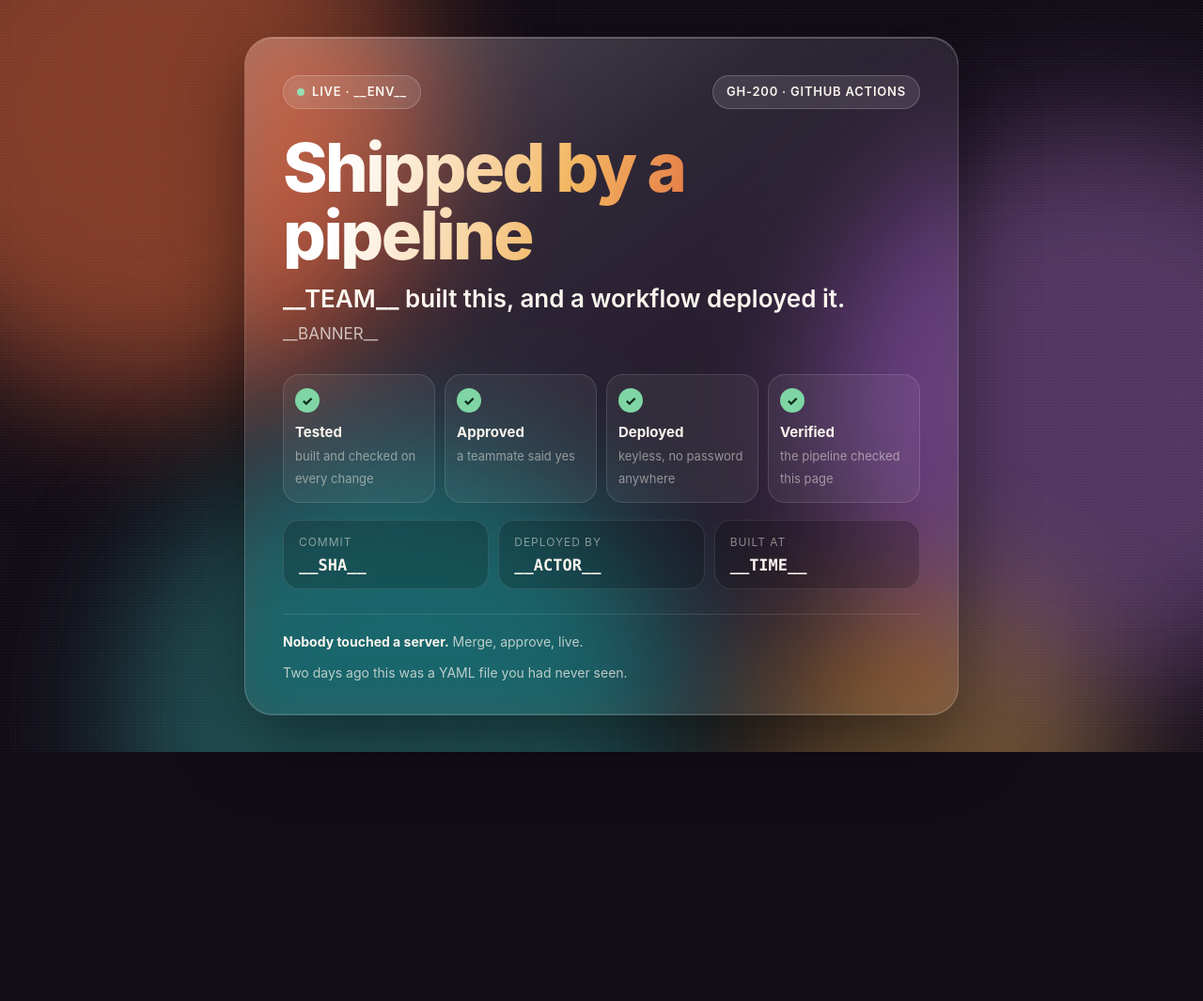
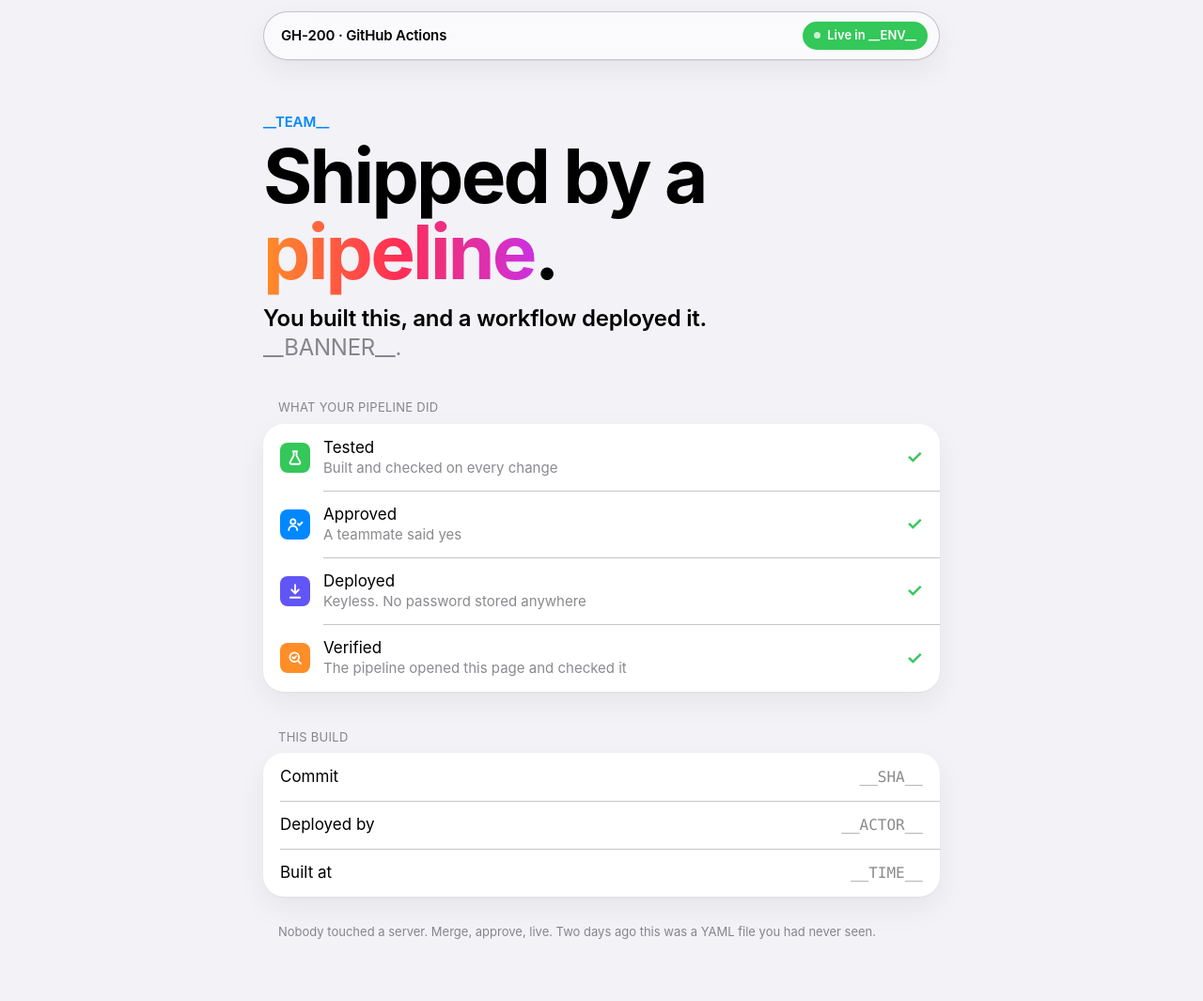
Before and after one commit to Greyisheep/gh-200-team-app, a plain HTML site: page app/index.html in a window 1280 px wide. Shown: the whole page at 94% size. Before the commit the page ends 800 px from the top, so only its background shows below. Drawn offline with Linux system fonts and the light colour scheme.

Commit message:
Page: Apple HIG system colours, grouped lists, glass only on the nav bar

```diff
--- a/app/index.html
+++ b/app/index.html
@@ -2,144 +2,151 @@
 <html lang="en">
 <head>
 <meta charset="utf-8">
-<meta name="viewport" content="width=device-width, initial-scale=1">
+<meta name="viewport" content="width=device-width, initial-scale=1, viewport-fit=cover">
+<meta name="color-scheme" content="light dark">
+<meta name="description" content="Shipped by a pipeline: __TEAM__, GH-200">
 <title>__TEAM__ shipped it · GH-200</title>
 <style>
+  /* Colours are Apple's published system colours (HIG, Color, 2025 values),
+     light first, dark in the media query. Type uses the system font stack,
+     which is San Francisco on Apple devices. */
   :root {
-    --ink: #120d17; --glass: rgba(255,255,255,.075); --edge: rgba(255,255,255,.18);
-    --text: #fbf5ee; --soft: rgba(251,245,238,.72); --dim: rgba(251,245,238,.5);
-    --rust: #e0663a; --amber: #f2b35b; --plum: #8a5aa0; --teal: #2f8c8a; --ok: #7fd6a4;
+    --bg: #f2f2f7;            /* systemGroupedBackground */
+    --card: #ffffff;          /* secondarySystemGroupedBackground */
+    --label: #000000;
+    --label2: rgba(60,60,67,.6);    /* secondaryLabel */
+    --label3: rgba(60,60,67,.3);
+    --sep: rgba(60,60,67,.29);      /* separator */
+    --green: rgb(52,199,89); --blue: rgb(0,136,255); --indigo: rgb(97,85,245);
+    --orange: rgb(255,141,40); --pink: rgb(255,45,85); --purple: rgb(203,48,224); --teal: rgb(0,195,208);
+    --bar: rgba(255,255,255,.62);
+    --shadow: 0 1px 2px rgba(0,0,0,.04), 0 12px 32px rgba(0,0,0,.06);
   }
-  * { box-sizing: border-box; margin: 0 }
-  html, body { min-height: 100% }
+  @media (prefers-color-scheme: dark) {
+    :root {
+      --bg: #000000; --card: #1c1c1e; --label: #ffffff;
+      --label2: rgba(235,235,245,.6); --label3: rgba(235,235,245,.3); --sep: rgba(84,84,88,.6);
+      --green: rgb(48,209,88); --blue: rgb(0,145,255); --indigo: rgb(109,124,255);
+      --orange: rgb(255,146,48); --pink: rgb(255,55,95); --purple: rgb(219,52,242); --teal: rgb(0,210,224);
+      --bar: rgba(28,28,30,.55); --shadow: none;
+    }
+  }
+  * { box-sizing: border-box; margin: 0; padding: 0 }
   body {
-    min-height: 100vh; background: var(--ink); color: var(--text); overflow-x: hidden;
-    font: 16px/1.5 "SF Pro Display", system-ui, -apple-system, "Segoe UI", Roboto, sans-serif;
-    display: grid; place-items: center; padding: 28px 16px;
+    background: var(--bg); color: var(--label); min-height: 100vh;
+    font-family: -apple-system, BlinkMacSystemFont, "SF Pro Text", "Helvetica Neue", "Segoe UI", Roboto, Arial, sans-serif;
+    font-size: 17px; line-height: 1.35; -webkit-font-smoothing: antialiased;
   }
-  /* the moving light behind the glass */
-  .sky { position: fixed; inset: 0; overflow: hidden; z-index: 0 }
-  .blob { position: absolute; width: 46vmax; height: 46vmax; border-radius: 50%; filter: blur(70px); opacity: .55;
-          animation: drift 18s ease-in-out infinite alternate }
-  .b1 { background: var(--rust);  left: -12vmax; top: -14vmax }
-  .b2 { background: var(--plum);  right: -14vmax; top: 10vmax; animation-duration: 22s }
-  .b3 { background: var(--teal);  left: 10vmax; bottom: -20vmax; animation-duration: 26s }
-  .b4 { background: var(--amber); right: 8vmax; bottom: -16vmax; width: 30vmax; height: 30vmax; animation-duration: 20s; opacity: .4 }
-  @keyframes drift { to { transform: translate(6vmax, 5vmax) scale(1.12) } }
-  .grain { position: fixed; inset: 0; z-index: 1; pointer-events: none; opacity: .07;
-           background-image: radial-gradient(rgba(255,255,255,.8) 1px, transparent 1px); background-size: 3px 3px }
 
-  main { position: relative; z-index: 2; width: 100%; max-width: 760px }
-  .glass {
-    position: relative; background: var(--glass); border: 1px solid var(--edge); border-radius: 30px;
-    backdrop-filter: blur(26px) saturate(170%); -webkit-backdrop-filter: blur(26px) saturate(170%);
-    box-shadow: 0 30px 80px rgba(0,0,0,.45), inset 0 1px 0 rgba(255,255,255,.28), inset 0 -1px 0 rgba(255,255,255,.06);
-    overflow: hidden;
+  /* The one piece of glass: a floating navigation bar, as the HIG intends. */
+  .bar {
+    position: sticky; top: 12px; z-index: 5; margin: 12px auto 0; width: min(720px, calc(100% - 24px));
+    display: flex; align-items: center; justify-content: space-between; gap: 12px;
+    padding: 10px 12px 10px 18px; border-radius: 999px;
+    background: var(--bar); backdrop-filter: blur(20px) saturate(180%); -webkit-backdrop-filter: blur(20px) saturate(180%);
+    border: .5px solid var(--sep); box-shadow: var(--shadow);
   }
-  .glass::before { /* the curved highlight that makes glass look like glass */
-    content: ""; position: absolute; inset: 0; pointer-events: none; border-radius: inherit;
-    background: linear-gradient(145deg, rgba(255,255,255,.22) 0%, rgba(255,255,255,.04) 32%, transparent 55%);
-  }
-  .card { padding: 40px 40px 34px }
-  .top { display: flex; gap: 10px; flex-wrap: wrap; align-items: center; justify-content: space-between }
-  .pill { display: inline-flex; align-items: center; gap: 8px; padding: 7px 14px; border-radius: 99px;
-          background: rgba(255,255,255,.1); border: 1px solid rgba(255,255,255,.2); font-size: 13px;
-          font-weight: 600; letter-spacing: .06em; text-transform: uppercase }
-  .dot { width: 8px; height: 8px; border-radius: 50%; background: var(--ok); box-shadow: 0 0 0 0 rgba(127,214,164,.7);
-         animation: pulse 2s infinite }
-  @keyframes pulse { 70% { box-shadow: 0 0 0 10px rgba(127,214,164,0) } 100% { box-shadow: 0 0 0 0 rgba(127,214,164,0) } }
+  .bar b { font-size: 15px; font-weight: 600; letter-spacing: -.01em }
+  .live { display: inline-flex; align-items: center; gap: 7px; padding: 6px 12px; border-radius: 999px;
+          background: var(--green); color: #fff; font-size: 13px; font-weight: 600 }
+  .live i { width: 7px; height: 7px; border-radius: 50%; background: #fff; animation: beat 1.8s ease-in-out infinite }
+  @keyframes beat { 50% { opacity: .35 } }
 
-  h1 { margin-top: 26px; font-size: clamp(40px, 8vw, 72px); line-height: 1; letter-spacing: -.035em; font-weight: 800;
-       background: linear-gradient(100deg, #fff 10%, var(--amber) 45%, var(--rust) 70%, #f7c6e0 95%);
-       -webkit-background-clip: text; background-clip: text; color: transparent }
-  .team { margin-top: 12px; font-size: clamp(20px, 3.4vw, 26px); color: var(--text); font-weight: 600 }
-  .banner { margin-top: 6px; font-size: 17px; color: var(--soft) }
+  main { width: min(720px, calc(100% - 32px)); margin: 0 auto; padding: 56px 0 64px }
+  .eyebrow { font-size: 15px; font-weight: 600; color: var(--blue); letter-spacing: -.01em }
+  h1 { margin-top: 6px; font-size: clamp(44px, 9vw, 80px); line-height: 1.02; font-weight: 700; letter-spacing: -.035em }
+  h1 span { background: linear-gradient(90deg, var(--orange), var(--pink) 50%, var(--purple));
+            -webkit-background-clip: text; background-clip: text; color: transparent }
+  .lede { margin-top: 14px; font-size: clamp(19px, 2.6vw, 24px); line-height: 1.3; color: var(--label2); letter-spacing: -.01em; max-width: 34ch }
+  .lede strong { color: var(--label); font-weight: 600 }
 
-  .steps { margin-top: 30px; display: grid; grid-template-columns: repeat(4, 1fr); gap: 10px }
-  .step { padding: 14px 12px; border-radius: 18px; background: rgba(255,255,255,.06); border: 1px solid rgba(255,255,255,.12);
-          opacity: 0; transform: translateY(10px); animation: rise .6s ease forwards }
-  .step:nth-child(2) { animation-delay: .25s } .step:nth-child(3) { animation-delay: .5s } .step:nth-child(4) { animation-delay: .75s }
-  @keyframes rise { to { opacity: 1; transform: none } }
-  .tick { width: 26px; height: 26px; border-radius: 50%; display: grid; place-items: center; font-size: 14px; font-weight: 800;
-          color: #0f2a1b; background: var(--ok); margin-bottom: 10px }
-  .step b { display: block; font-size: 15px } .step span { font-size: 13px; color: var(--dim) }
+  h2 { margin: 40px 0 8px 16px; font-size: 13px; font-weight: 400; text-transform: uppercase; letter-spacing: .02em; color: var(--label2) }
+  .group { background: var(--card); border-radius: 22px; overflow: hidden; box-shadow: var(--shadow) }
+  .row { display: flex; align-items: center; gap: 14px; padding: 14px 18px; position: relative;
+         opacity: 0; transform: translateY(6px); animation: in .5s cubic-bezier(.2,.8,.2,1) forwards }
+  .row + .row::before { content: ""; position: absolute; top: 0; right: 0; left: 64px; border-top: .5px solid var(--sep) }
+  .rows-2 .row + .row::before { left: 18px }
+  .row:nth-child(2) { animation-delay: .12s } .row:nth-child(3) { animation-delay: .24s } .row:nth-child(4) { animation-delay: .36s }
+  @keyframes in { to { opacity: 1; transform: none } }
+  .icon { width: 32px; height: 32px; border-radius: 8px; display: grid; place-items: center; flex: none; color: #fff }
+  .icon svg { width: 18px; height: 18px }
+  .text { flex: 1; min-width: 0 }
+  .text b { display: block; font-weight: 400 }
+  .text small { display: block; font-size: 15px; color: var(--label2) }
+  .check { color: var(--green); font-size: 20px; font-weight: 600 }
+  .key { flex: 1; color: var(--label) }
+  .val { color: var(--label2); font-family: ui-monospace, "SF Mono", Menlo, monospace; font-size: 16px; text-align: right; overflow-wrap: anywhere }
 
-  .facts { margin-top: 18px; display: grid; grid-template-columns: repeat(3, 1fr); gap: 10px }
-  .fact { padding: 14px 16px; border-radius: 18px; background: rgba(0,0,0,.18); border: 1px solid rgba(255,255,255,.1) }
-  .fact dt { font-size: 12px; letter-spacing: .08em; text-transform: uppercase; color: var(--dim) }
-  .fact dd { margin-top: 4px; font: 600 17px/1.3 ui-monospace, "SF Mono", Menlo, monospace; word-break: break-word }
+  footer { margin: 28px 16px 0; font-size: 13px; color: var(--label2); line-height: 1.45 }
+  canvas { position: fixed; inset: 0; pointer-events: none; z-index: 10 }
 
-  footer { margin-top: 26px; padding-top: 18px; border-top: 1px solid rgba(255,255,255,.12);
-           display: flex; justify-content: space-between; gap: 12px; flex-wrap: wrap; font-size: 14px; color: var(--soft) }
-  footer strong { color: var(--text) }
-  canvas { position: fixed; inset: 0; z-index: 3; pointer-events: none }
-
-  @media (max-width: 640px) {
-    .card { padding: 28px 22px 24px }
-    .steps { grid-template-columns: repeat(2, 1fr) }
-    .facts { grid-template-columns: 1fr }
-  }
-  @media (prefers-reduced-motion: reduce) {
-    .blob, .dot { animation: none } .step { animation: none; opacity: 1; transform: none }
-  }
+  @media (prefers-reduced-motion: reduce) { .row { animation: none; opacity: 1; transform: none } .live i { animation: none } }
 </style>
 </head>
 <body>
-<div class="sky" aria-hidden="true"><div class="blob b1"></div><div class="blob b2"></div><div class="blob b3"></div><div class="blob b4"></div></div>
-<div class="grain" aria-hidden="true"></div>
+<nav class="bar" aria-label="Status">
+  <b>GH-200 &middot; GitHub Actions</b>
+  <span class="live"><i></i>Live in __ENV__</span>
+</nav>
 
 <main>
-  <section class="glass card">
-    <div class="top">
-      <span class="pill"><span class="dot"></span>Live &middot; __ENV__</span>
-      <span class="pill">GH-200 &middot; GitHub Actions</span>
+  <p class="eyebrow">__TEAM__</p>
+  <h1>Shipped by a <span>pipeline</span>.</h1>
+  <p class="lede"><strong>You built this, and a workflow deployed it.</strong> __BANNER__.</p>
+
+  <h2>What your pipeline did</h2>
+  <div class="group">
+    <div class="row">
+      <div class="icon" style="background:var(--green)"><svg viewBox="0 0 24 24" fill="none" stroke="currentColor" stroke-width="2.4" stroke-linecap="round" stroke-linejoin="round"><path d="M9 3h6M10 3v6l-5 9a2 2 0 0 0 1.7 3h10.6a2 2 0 0 0 1.7-3l-5-9V3"/></svg></div>
+      <div class="text"><b>Tested</b><small>Built and checked on every change</small></div><span class="check">&#10003;</span>
     </div>
+    <div class="row">
+      <div class="icon" style="background:var(--blue)"><svg viewBox="0 0 24 24" fill="none" stroke="currentColor" stroke-width="2.4" stroke-linecap="round" stroke-linejoin="round"><circle cx="9" cy="8" r="3.5"/><path d="M3 20c0-3.3 2.7-6 6-6s6 2.7 6 6"/><path d="M16 11l2 2 4-4"/></svg></div>
+      <div class="text"><b>Approved</b><small>A teammate said yes</small></div><span class="check">&#10003;</span>
+    </div>
+    <div class="row">
+      <div class="icon" style="background:var(--indigo)"><svg viewBox="0 0 24 24" fill="none" stroke="currentColor" stroke-width="2.4" stroke-linecap="round" stroke-linejoin="round"><path d="M12 3v12"/><path d="M7 10l5 5 5-5"/><path d="M5 21h14"/></svg></div>
+      <div class="text"><b>Deployed</b><small>Keyless. No password stored anywhere</small></div><span class="check">&#10003;</span>
+    </div>
+    <div class="row">
+      <div class="icon" style="background:var(--orange)"><svg viewBox="0 0 24 24" fill="none" stroke="currentColor" stroke-width="2.4" stroke-linecap="round" stroke-linejoin="round"><circle cx="11" cy="11" r="6.5"/><path d="M20 20l-4.2-4.2"/><path d="M8.5 11l1.8 1.8 3.2-3.3"/></svg></div>
+      <div class="text"><b>Verified</b><small>The pipeline opened this page and checked it</small></div><span class="check">&#10003;</span>
+    </div>
+  </div>
 
-    <h1>Shipped by a pipeline</h1>
-    <p class="team">__TEAM__ built this, and a workflow deployed it.</p>
-    <p class="banner">__BANNER__</p>
+  <h2>This build</h2>
+  <div class="group rows-2">
+    <div class="row"><span class="key">Commit</span><span class="val">__SHA__</span></div>
+    <div class="row"><span class="key">Deployed by</span><span class="val">__ACTOR__</span></div>
+    <div class="row"><span class="key">Built at</span><span class="val">__TIME__</span></div>
+  </div>
 
-    <div class="steps">
-      <div class="step"><div class="tick">&#10003;</div><b>Tested</b><span>built and checked on every change</span></div>
-      <div class="step"><div class="tick">&#10003;</div><b>Approved</b><span>a teammate said yes</span></div>
-      <div class="step"><div class="tick">&#10003;</div><b>Deployed</b><span>keyless, no password anywhere</span></div>
-      <div class="step"><div class="tick">&#10003;</div><b>Verified</b><span>the pipeline checked this page</span></div>
-    </div>
-
-    <dl class="facts">
-      <div class="fact"><dt>Commit</dt><dd>__SHA__</dd></div>
-      <div class="fact"><dt>Deployed by</dt><dd>__ACTOR__</dd></div>
-      <div class="fact"><dt>Built at</dt><dd>__TIME__</dd></div>
-    </dl>
-
-    <footer>
-      <span><strong>Nobody touched a server.</strong> Merge, approve, live.</span>
-      <span>Two days ago this was a YAML file you had never seen.</span>
-    </footer>
-  </section>
+  <footer>Nobody touched a server. Merge, approve, live. Two days ago this was a YAML file you had never seen.</footer>
 </main>
 
 <canvas id="c" aria-hidden="true"></canvas>
 <script>
-  // A short burst of confetti in the class colours. Skipped for reduced motion.
+  // Confetti in Apple's system colours, once, for about three seconds.
   (function () {
-    if (window.matchMedia('(prefers-reduced-motion: reduce)').matches) return;
-    var c = document.getElementById('c'), x = c.getContext('2d'), W, H, bits = [], t0 = performance.now();
-    var cols = ['#e0663a', '#f2b35b', '#8a5aa0', '#2f8c8a', '#7fd6a4', '#fbf5ee'];
-    function size() { W = c.width = innerWidth * devicePixelRatio; H = c.height = innerHeight * devicePixelRatio }
+    if (matchMedia('(prefers-reduced-motion: reduce)').matches) return;
+    var c = document.getElementById('c'), x = c.getContext('2d'), d = devicePixelRatio || 1, W, H, t0 = performance.now();
+    function size() { W = c.width = innerWidth * d; H = c.height = innerHeight * d }
     size(); addEventListener('resize', size);
-    for (var i = 0; i < 160; i++) bits.push({
-      x: W / 2, y: H * .38, vx: (Math.random() - .5) * 26 * devicePixelRatio, vy: (-Math.random() * 22 - 6) * devicePixelRatio,
-      r: (Math.random() * 5 + 3) * devicePixelRatio, c: cols[i % cols.length], a: Math.random() * 6, s: Math.random() * .3 + .1
-    });
-    (function frame(now) {
+    var cols = ['rgb(52,199,89)', 'rgb(0,136,255)', 'rgb(97,85,245)', 'rgb(255,141,40)', 'rgb(255,45,85)', 'rgb(203,48,224)', 'rgb(255,204,0)'];
+    var bits = [];
+    for (var i = 0; i < 180; i++) {
+      var left = i % 2 === 0;
+      bits.push({ x: left ? 0 : W, y: H * .75, vx: (left ? 1 : -1) * (Math.random() * 14 + 8) * d, vy: -(Math.random() * 18 + 12) * d,
+                  w: (Math.random() * 6 + 5) * d, h: (Math.random() * 4 + 3) * d, a: Math.random() * 6, s: (Math.random() - .5) * .4, c: cols[i % cols.length] });
+    }
+    (function f(now) {
       var t = (now - t0) / 1000; x.clearRect(0, 0, W, H);
       bits.forEach(function (b) {
-        b.vy += .55 * devicePixelRatio; b.vx *= .985; b.x += b.vx; b.y += b.vy; b.a += b.s;
-        x.save(); x.translate(b.x, b.y); x.rotate(b.a); x.globalAlpha = Math.max(0, 1 - t / 3.2);
-        x.fillStyle = b.c; x.fillRect(-b.r, -b.r / 2, b.r * 2, b.r); x.restore();
+        b.vy += .45 * d; b.vx *= .99; b.x += b.vx; b.y += b.vy; b.a += b.s;
+        x.save(); x.globalAlpha = Math.max(0, 1 - t / 3.4); x.translate(b.x, b.y); x.rotate(b.a);
+        x.fillStyle = b.c; x.fillRect(-b.w / 2, -b.h / 2, b.w, b.h); x.restore();
       });
-      if (t < 3.3) requestAnimationFrame(frame); else x.clearRect(0, 0, W, H);
+      if (t < 3.5) requestAnimationFrame(f); else x.clearRect(0, 0, W, H);
     })(t0);
   })();
 </script>
```
